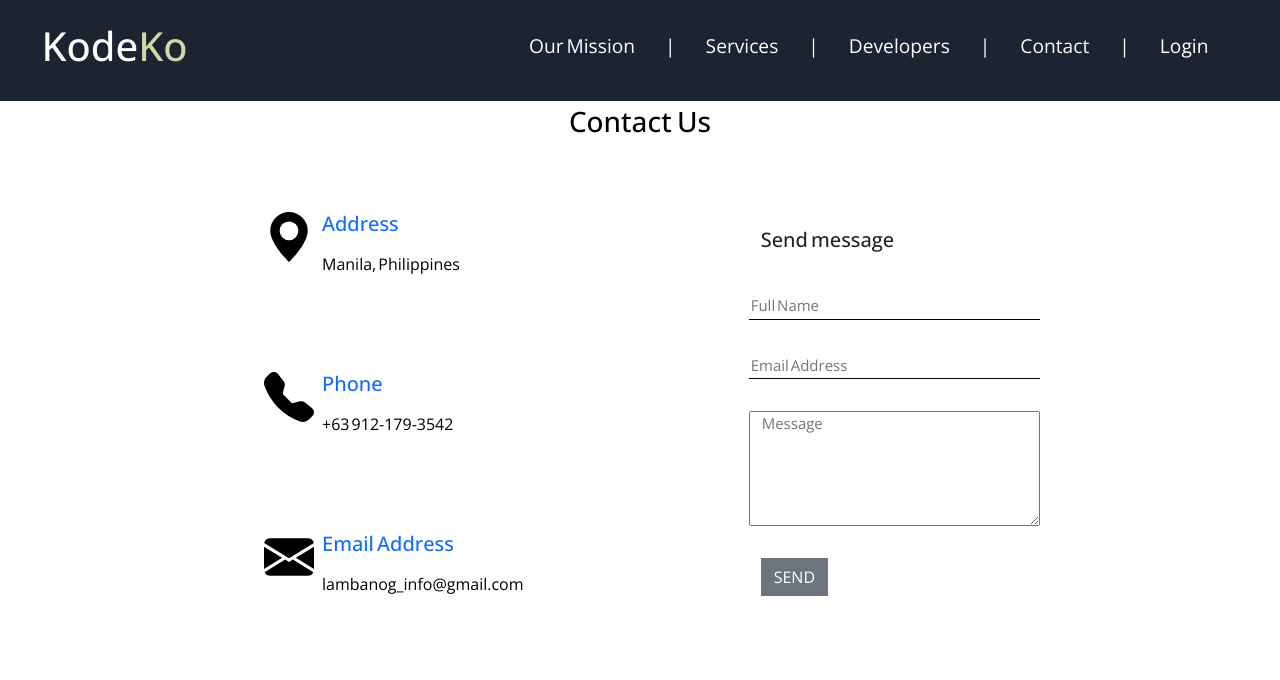
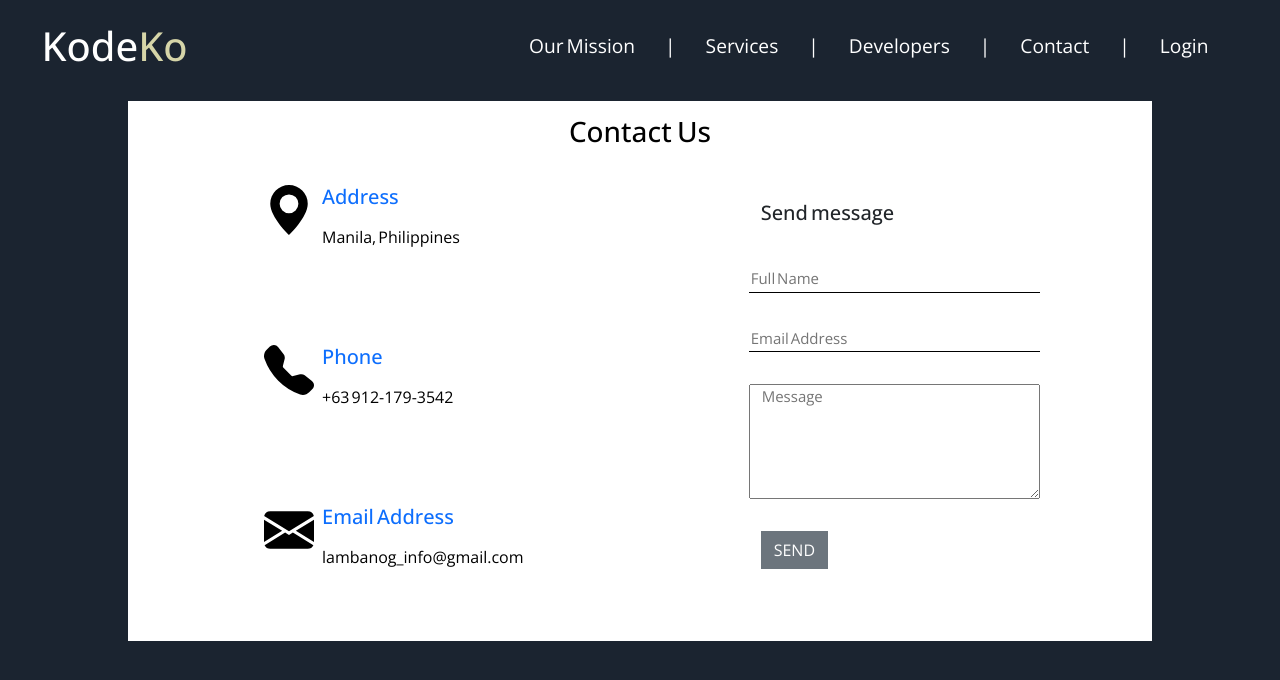
Before and after one commit to hnsnl15/headhunting_site_AHM, a React (Vite) app: page /contact in a window 1280 px wide. Shown: the top 680 px of the page. Built offline with nearby package versions, Linux system fonts and the light colour scheme.

Commit message:
changed some design in settings and contact

```diff
--- a/contact.scss
+++ b/contact.scss
@@ -14,11 +14,21 @@ $hover-text-color: rgba(179,
 }
 
 form.contact {
-    height: 100vh;
-    width: 100vw;
+    height: auto;
+    width: 80vw;
     display: flex;
     flex-direction: column;
     align-items: center;
+    background-color: white;
+    padding-top: 10px;
+    h3 {
+        margin: 5px;
+        cursor: default;
+        transition: 0.5s;
+        &:hover {
+            letter-spacing: 5px;
+        }
+    }
     .container {
         width: 70vw;
         .form-input {
@@ -48,6 +58,7 @@ form.contact {
 
 @media screen and (max-width: 600px) {
     form.contact {
+        width: 100vw;
         .container {
             width: 100vw;
             .form-input {
--- a/css/contact.css
+++ b/css/contact.css
@@ -7,8 +7,8 @@
 }
 
 form.contact {
-  height: 100vh;
-  width: 100vw;
+  height: auto;
+  width: 80vw;
   display: -webkit-box;
   display: -ms-flexbox;
   display: flex;
@@ -19,6 +19,19 @@ form.contact {
   -webkit-box-align: center;
       -ms-flex-align: center;
           align-items: center;
+  background-color: white;
+  padding-top: 10px;
+}
+
+form.contact h3 {
+  margin: 5px;
+  cursor: default;
+  -webkit-transition: 0.5s;
+  transition: 0.5s;
+}
+
+form.contact h3:hover {
+  letter-spacing: 5px;
 }
 
 form.contact .container {
@@ -63,6 +76,9 @@ form.contact .container .form-design {
 }
 
 @media screen and (max-width: 600px) {
+  form.contact {
+    width: 100vw;
+  }
   form.contact .container {
     width: 100vw;
   }
--- a/css/settings.css
+++ b/css/settings.css
@@ -7,7 +7,7 @@
 }
 
 .settings {
-  width: 100vw;
+  width: 80vw;
   min-height: 80vh;
   display: -webkit-box;
   display: -ms-flexbox;
@@ -18,7 +18,7 @@
 }
 
 .settings .container {
-  width: 70%;
+  width: 90%;
   height: 100%;
   background-color: white;
 }
@@ -122,42 +122,8 @@
   color: black;
 }
 
-.settings .container .settings-body #languages {
-  display: -webkit-box;
-  display: -ms-flexbox;
-  display: flex;
-  -webkit-box-orient: horizontal;
-  -webkit-box-direction: normal;
-      -ms-flex-flow: row wrap;
-          flex-flow: row wrap;
-  gap: 2em;
-  -webkit-box-pack: space-evenly;
-      -ms-flex-pack: space-evenly;
-          justify-content: space-evenly;
-}
-
-.settings .container .settings-body #languages #languages > h4 {
-  width: 100%;
-}
-
-.settings .container .settings-body #languages .language {
-  cursor: pointer;
-  padding: 1em;
-  border: 3px solid black;
-  border-radius: 0.5em;
-  -webkit-box-flex: 0;
-      -ms-flex: 0 0 100px;
-          flex: 0 0 100px;
-}
-
-.settings .container .settings-body #languages .language.active {
-  border-color: green;
-}
-
-.settings .container .settings-body #languages #languages,
-.settings .container .settings-body #languages #additional-info {
-  display: none;
-  padding: 2em;
+.settings .container .settings-body {
+  color: black;
 }
 
 @media screen and (max-width: 700px) {
--- a/settings.scss
+++ b/settings.scss
@@ -14,12 +14,12 @@ $hover-text-color: rgba(179,
 }
 
 .settings {
-    width: 100vw;
+    width: 80vw;
     min-height: 80vh;
     display: flex;
     justify-content: center;
     .container {
-        width: 70%;
+        width: 90%;
         height: 100%;
         background-color: white;
         .settings-header {
```
